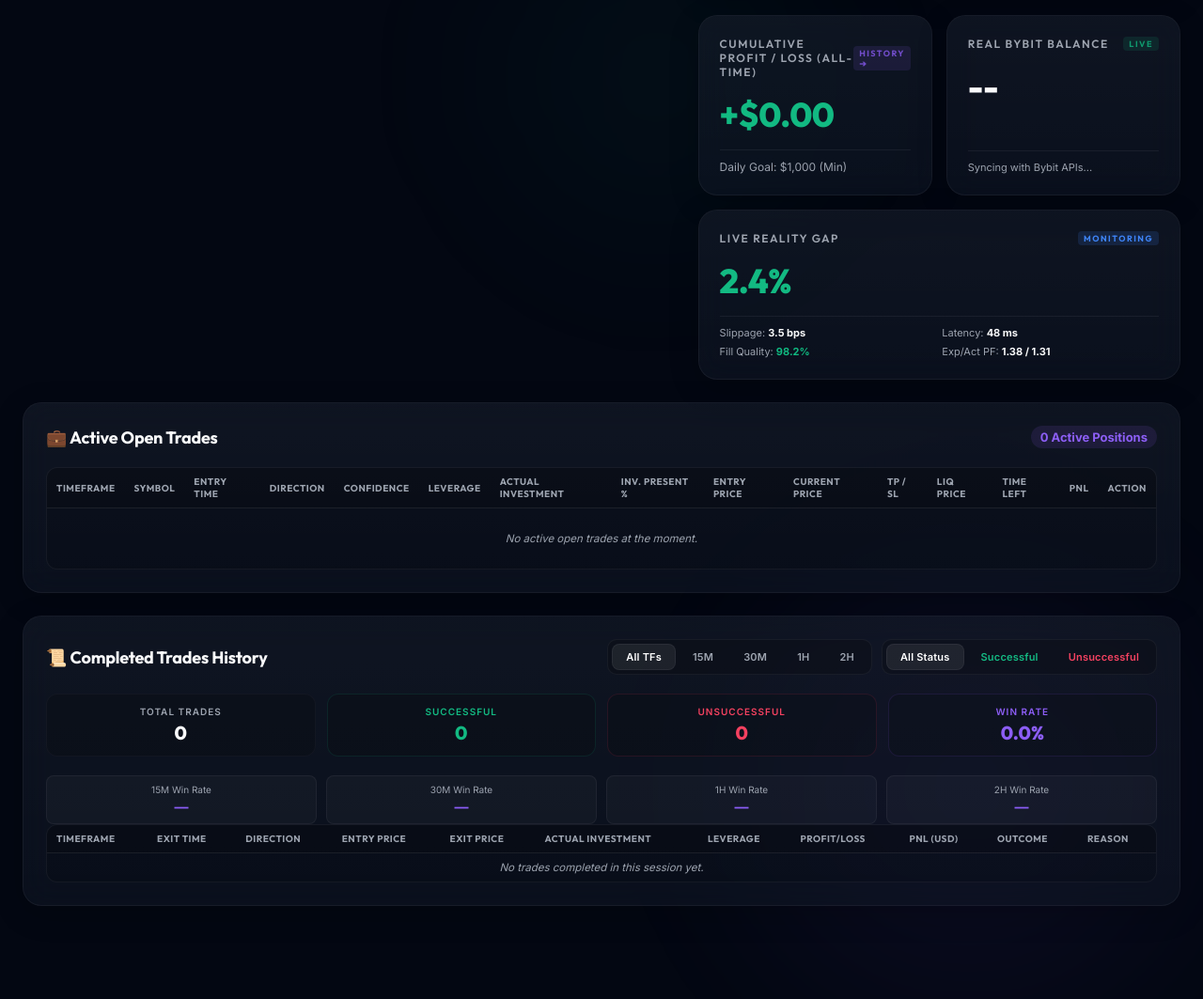
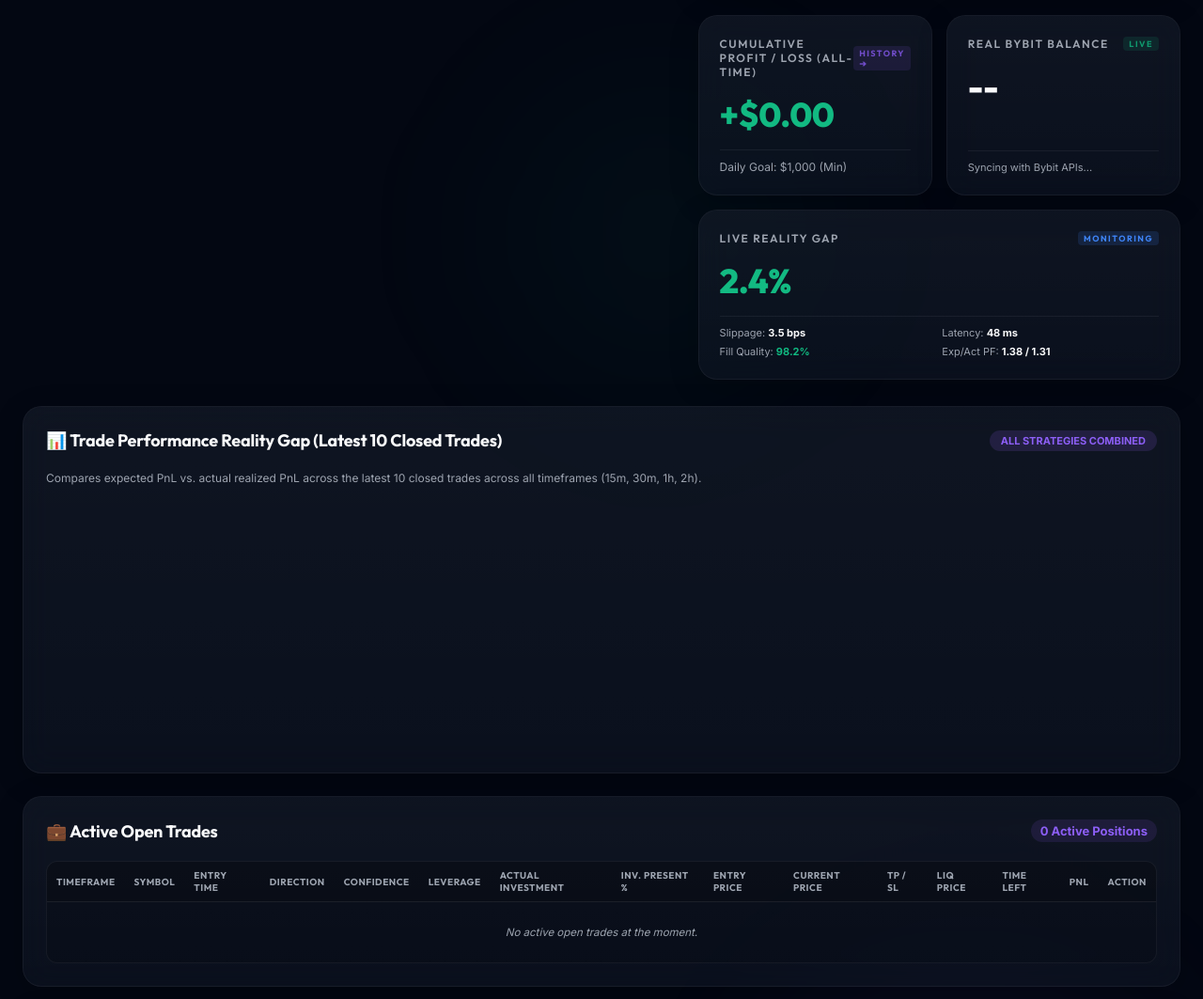
Before and after one commit to mehsim/btc-trading-bot, a Python web app: template templates/index.html in a window 1280 px wide; the page is wider, and only the part inside the window is pictured. Shown: the part 939-2002 px from the top of that part at 94% size. Before the commit the page ends 1903 px from the top of that part, so only its background shows below. Run offline with Jinja, Linux system fonts and the light colour scheme; the template is opened without the code that fills it, so the values that code supplies are empty; a map, chart or similar area stays blank.

Commit message:
feat(frontend): add Chart.js expected vs real PnL comparison chart for latest 10 closed trades across all strategies

```diff
--- a/templates/index.html
+++ b/templates/index.html
@@ -10,6 +10,7 @@
     <link
         href="https://fonts.googleapis.com/css2?family=Fira+Code:wght@400;500&family=Inter:wght@300;400;500;600;700&family=Outfit:wght@400;500;600;700;800&display=swap"
         rel="stylesheet">
+    <script src="https://cdn.jsdelivr.net/npm/chart.js@4.4.1/dist/chart.umd.min.js"></script>
     <style>
         :root {
             /* Harmonious Dark Palette */
@@ -1223,6 +1224,20 @@
                         </div>
                     </div>
                 </div>
+            </div>
+        </div>
+
+        <!-- Latest 10 Closed Trades Performance Chart (Expected vs. Real Result) -->
+        <div class="card" style="margin-top: 4px;">
+            <div class="section-header" style="display: flex; justify-content: space-between; align-items: center; width: 100%;">
+                <div class="section-title">📊 Trade Performance Reality Gap (Latest 10 Closed Trades)</div>
+                <div style="font-size: 11px; font-weight: 700; color: var(--accent-purple); background: rgba(139,92,246,0.15); padding: 4px 12px; border-radius: 20px;">ALL STRATEGIES COMBINED</div>
+            </div>
+            <div class="section-desc">
+                Compares expected PnL vs. actual realized PnL across the latest 10 closed trades across all timeframes (15m, 30m, 1h, 2h).
+            </div>
+            <div style="position: relative; width: 100%; height: 260px; margin-top: 10px;">
+                <canvas id="realityGapChart"></canvas>
             </div>
         </div>
 
@@ -2722,6 +2737,81 @@
             }
         }
 
+        let realityChartInstance = null;
+
+        function renderRealityGapChart(tradesList) {
+            const ctx = document.getElementById('realityGapChart');
+            if (!ctx || !window.Chart) return;
+
+            const labels = tradesList.map(t => t.label);
+            const expectedData = tradesList.map(t => t.expected_pnl);
+            const actualData = tradesList.map(t => t.actual_pnl);
+
+            if (realityChartInstance) {
+                realityChartInstance.data.labels = labels;
+                realityChartInstance.data.datasets[0].data = expectedData;
+                realityChartInstance.data.datasets[1].data = actualData;
+                realityChartInstance.update();
+                return;
+            }
+
+            realityChartInstance = new Chart(ctx, {
+                type: 'bar',
+                data: {
+                    labels: labels,
+                    datasets: [
+                        {
+                            label: 'Expected Result (PnL $)',
+                            data: expectedData,
+                            backgroundColor: 'rgba(139, 92, 246, 0.75)',
+                            borderColor: 'rgba(139, 92, 246, 1)',
+                            borderWidth: 1,
+                            borderRadius: 4
+                        },
+                        {
+                            label: 'Real Live Result (PnL $)',
+                            data: actualData,
+                            backgroundColor: 'rgba(16, 185, 129, 0.75)',
+                            borderColor: 'rgba(16, 185, 129, 1)',
+                            borderWidth: 1,
+                            borderRadius: 4
+                        }
+                    ]
+                },
+                options: {
+                    responsive: true,
+                    maintainAspectRatio: false,
+                    scales: {
+                        x: {
+                            grid: { color: 'rgba(255, 255, 255, 0.05)' },
+                            ticks: { color: '#9ca3af', font: { size: 10, family: 'Inter' } }
+                        },
+                        y: {
+                            grid: { color: 'rgba(255, 255, 255, 0.05)' },
+                            ticks: {
+                                color: '#9ca3af',
+                                font: { size: 10, family: 'Inter' },
+                                callback: function(value) { return (value >= 0 ? '+' : '') + '$' + value.toFixed(2); }
+                            }
+                        }
+                    },
+                    plugins: {
+                        legend: {
+                            labels: { color: '#f9fafb', font: { family: 'Outfit', size: 11, weight: '600' } }
+                        },
+                        tooltip: {
+                            callbacks: {
+                                label: function(context) {
+                                    const val = context.raw;
+                                    return `${context.dataset.label}: ${val >= 0 ? '+' : ''}$${val.toFixed(2)}`;
+                                }
+                            }
+                        }
+                    }
+                }
+            });
+        }
+
         function updateRealityGap() {
             fetch('/api/reality_gap')
                 .then(res => res.json())
@@ -2740,6 +2830,10 @@
                         if (fillVal) fillVal.innerText = `${parseFloat(data.fill_quality_pct).toFixed(1)}%`;
                         if (pfVal) pfVal.innerText = `${parseFloat(data.expected_pf).toFixed(2)} / ${parseFloat(data.actual_pf).toFixed(2)}`;
                         if (statusBadge) statusBadge.innerText = data.status_tag || "MONITORING";
+
+                        if (data.latest_10_closed_trades && Array.isArray(data.latest_10_closed_trades)) {
+                            renderRealityGapChart(data.latest_10_closed_trades);
+                        }
                     }
                 })
                 .catch(err => console.log("[Reality Gap Update Warning]:", err));
```
Also changed, not shown: dashboard_routes.py (+43 -8 lines).
